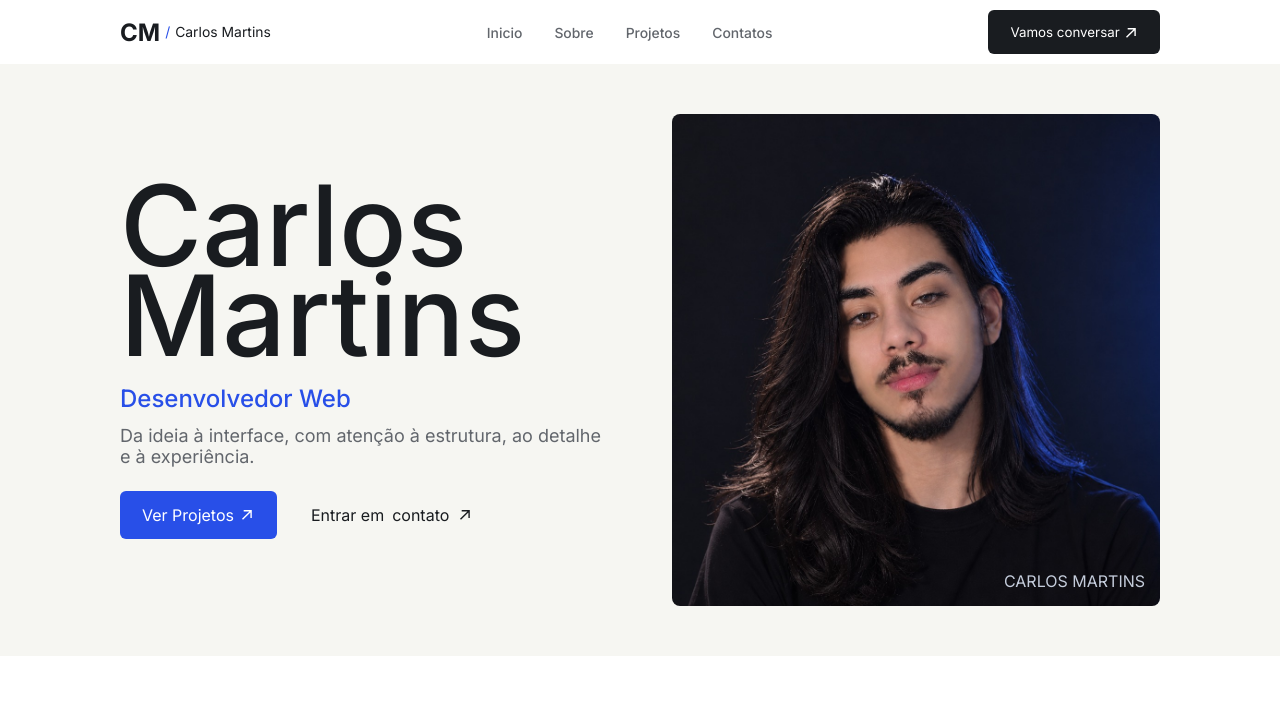
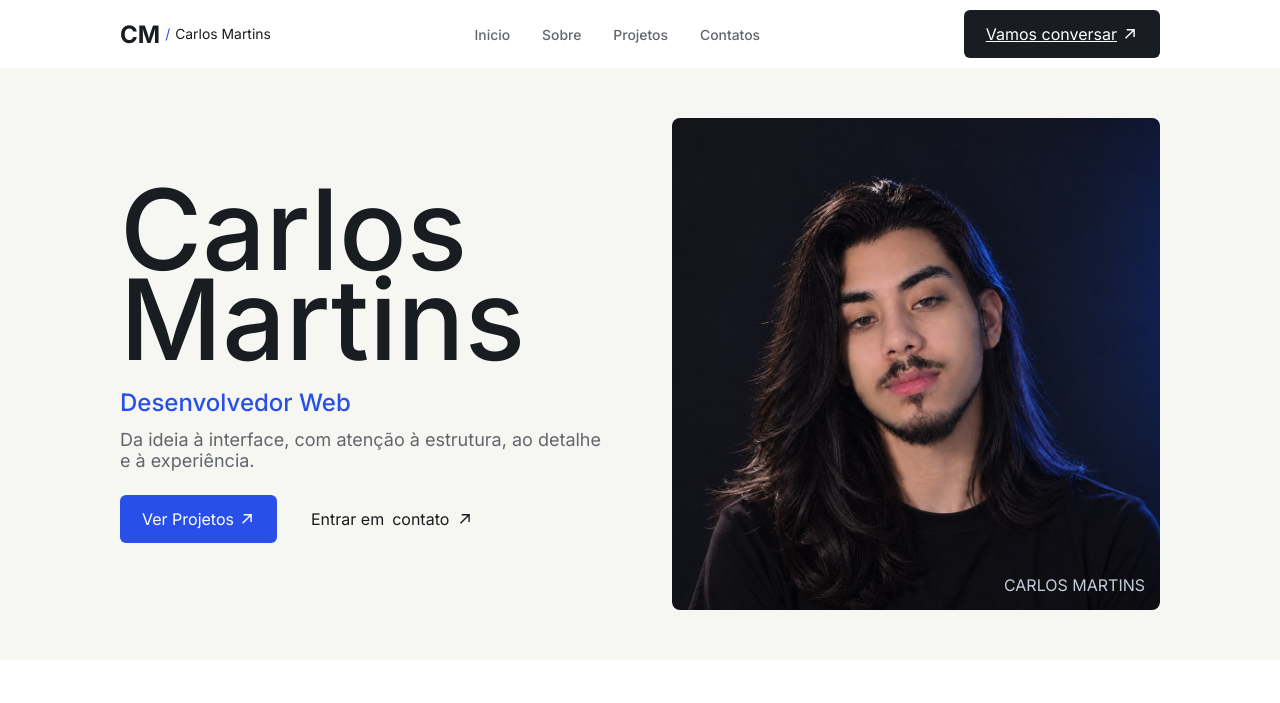
Before and after one commit to carlospmart/meu-portifolio, a plain HTML site: page index.html in a window 1280 px wide. Shown: the top 703 px of the page. Drawn offline with Linux system fonts and the light colour scheme.

Commit message:
Replace button with link for contact action

```diff
--- a/index.html
+++ b/index.html
@@ -36,11 +36,16 @@
         </ul>
       </nav>
 
-      <button class="btn header__btn">
+      <a
+        href="https://mail.google.com/mail/?view=cm&fs=1&to=carlospamartins@gmail.com&su=Or%C3%A7amento%20de%20Site&body=Ol%C3%A1%20Carlos%2C%20quero%20fazer%20um%20site%20com%20voc%C3%AA."
+        target="_blank"
+        rel="noopener noreferrer"
+        class="btn header__btn"
+      >
         <span class="header__btn-pc">Vamos conversar</span>
         <span class="header__btn-mobile">Contato</span>
         <span class="i i-link"></span>
-      </button>
+      </a>
     </header>
 
     <main class="main">
```
